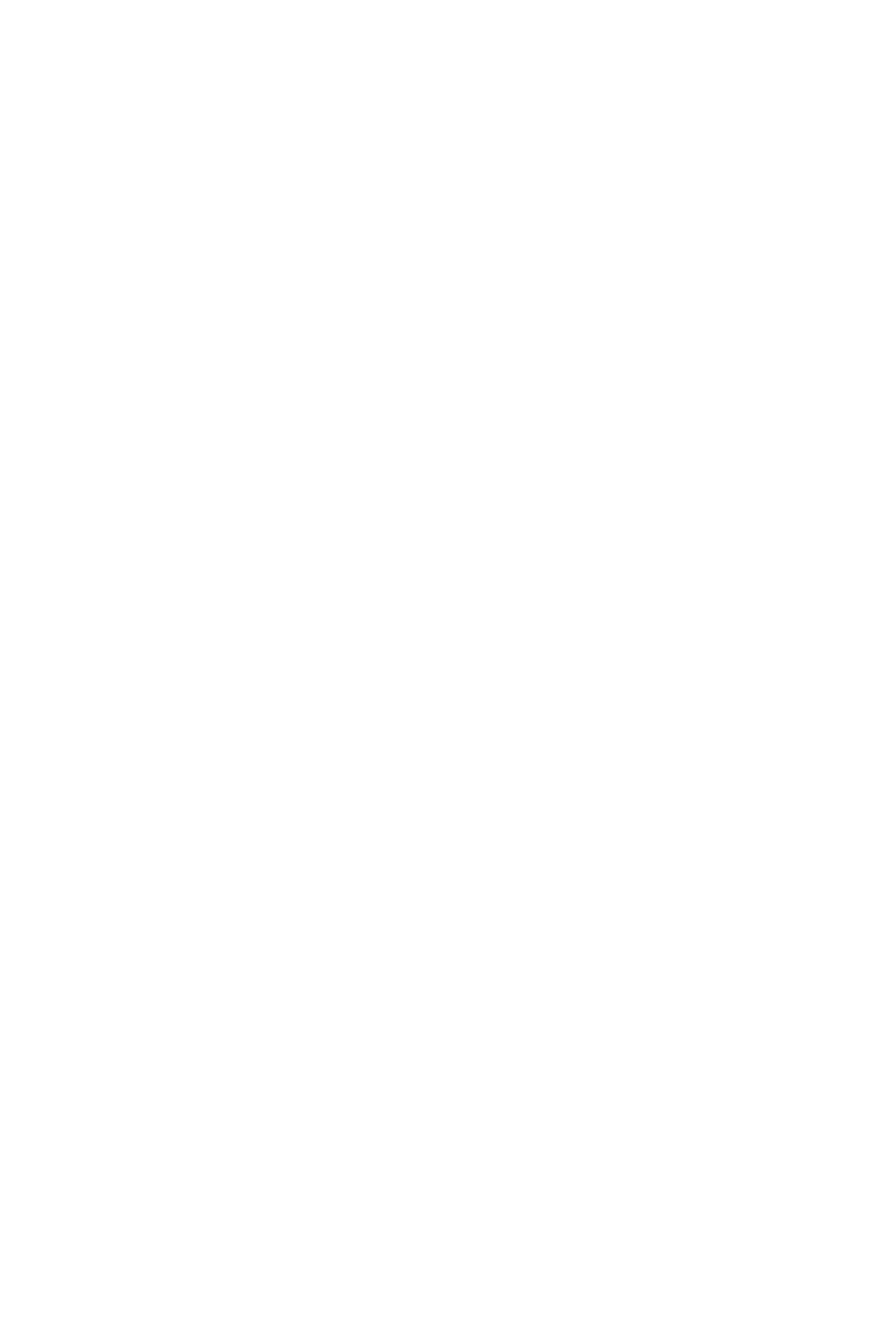
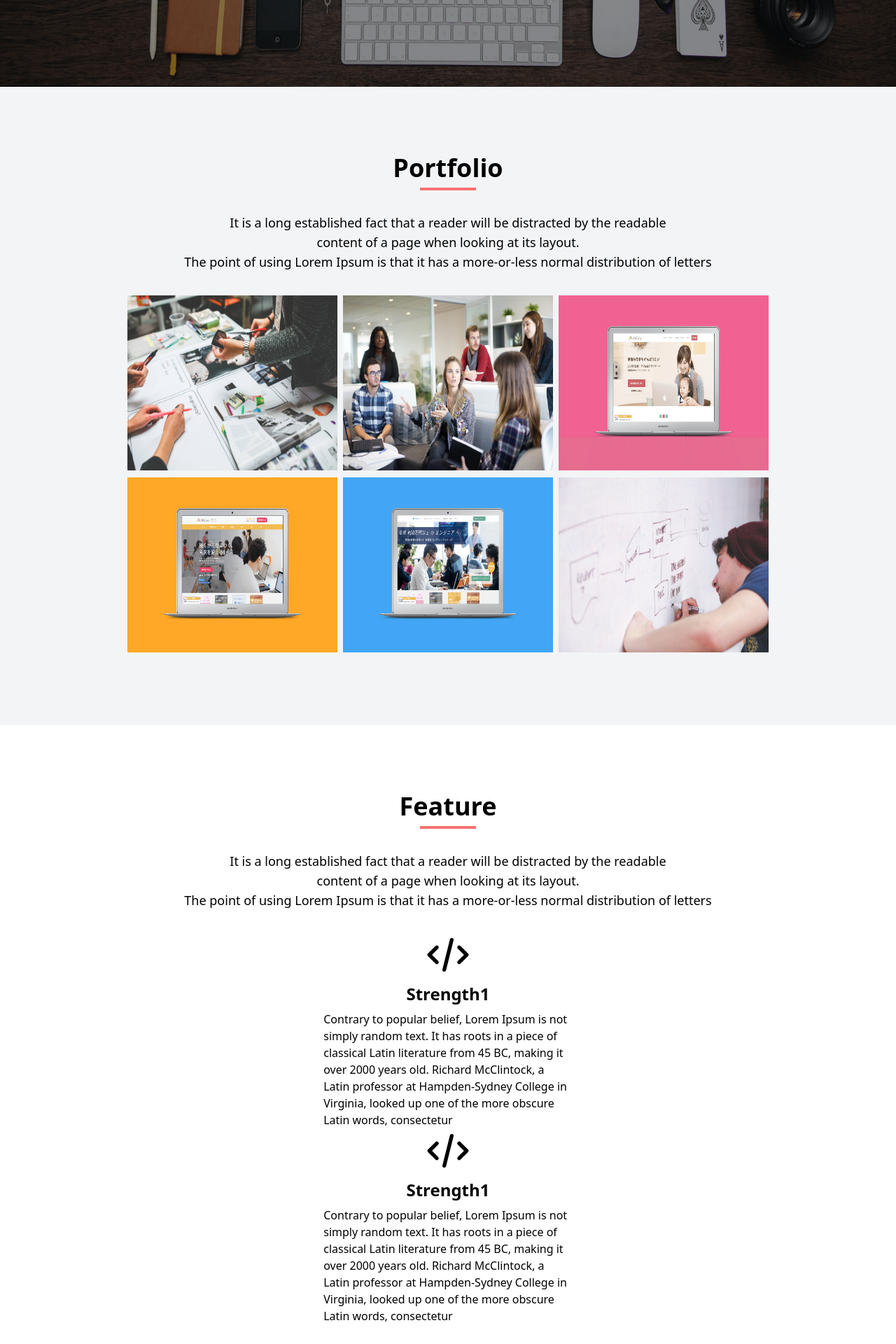
Before and after one commit to kotahorii/dmm-web-site, a Next.js app: page / in a window 1280 px wide. Shown: the part 740-2660 px from the top of the page at 70% size. Before the commit the page ends 800 px from the top, so only its background shows below. Built offline with nearby package versions, Linux system fonts and the light colour scheme.

Commit message:
portfolio created

```diff
--- a/package.json
+++ b/package.json
@@ -11,6 +11,7 @@
   "dependencies": {
     "@emotion/react": "^11",
     "@emotion/styled": "^11",
+    "@heroicons/react": "^1.0.5",
     "@reduxjs/toolkit": "^1.6.2",
     "@types/node-fetch": "^3.0.3",
     "axios": "^0.24.0",
--- a/pages/index.tsx
+++ b/pages/index.tsx
@@ -1,3 +1,120 @@
+import Image from 'next/image'
+import { CodeIcon } from '@heroicons/react/outline'
+
 export default function Home() {
-  return <div></div>
+  return (
+    <div className="flex flex-col w-screen min-h-screen">
+      <nav className="w-full h-16 bg-red-400 flex justify-center">
+        <div className="flex flex-row justify-between items-center w-8/12">
+          <Image src="/logo.png" alt="header logo" width={140} height={64} />
+          <div className="flex flex-row justify-between space-x-14 text-white text-lg items-center ">
+            <div className="cursor-pointer">Portfolio</div>
+            <div className="cursor-pointer">Feature</div>
+            <div className="cursor-pointer">Profile</div>
+            <div className="cursor-pointer">Contact</div>
+          </div>
+        </div>
+      </nav>
+      <div className="w-full h-screen relative">
+        <Image src="/mv.png" alt="main picture" layout="fill" />
+        <div className="absolute inset-64 text-white text-center space-y-5 ">
+          <p className="font-bold text-7xl">Lorem Ipsum</p>
+          <p className="text-xl">simply dummy text of the printing</p>
+        </div>
+      </div>
+      <div className="w-screen flex flex-col py-24 justify-center items-center bg-gray-100">
+        <div className="w-10/12 mx-auto flex flex-col items-center">
+          <p className="text-4xl font-semibold mb-2">Portfolio</p>
+          <div className=" h-1 w-20 bg-red-400 mb-8"></div>
+          <p className="text-center text-lg mb-8">
+            It is a long established fact that a reader will be distracted by
+            the readable
+            <br /> content of a page when looking at its layout.
+            <br /> The point of using Lorem Ipsum is that it has a more-or-less
+            normal distribution of letters
+          </p>
+          <div className="w-full flex flex-wrap justify-center">
+            <div className=" px-1 py-0.5">
+              <Image
+                src="/sketch.jpg"
+                alt="main picture"
+                width={300}
+                height={250}
+              />
+            </div>
+            <div className=" px-1 py-0.5">
+              <Image
+                src="/talk.jpg"
+                alt="main picture"
+                width={300}
+                height={250}
+              />
+            </div>
+            <div className=" px-1 py-0.5">
+              <Image
+                src="/webcamp-mother.png"
+                alt="main picture"
+                width={300}
+                height={250}
+              />
+            </div>
+            <div className=" px-1 py-0.5">
+              <Image
+                src="/webcamp.png"
+                alt="main picture"
+                width={300}
+                height={250}
+              />
+            </div>
+            <div className=" px-1 py-0.5">
+              <Image
+                src="/websuku.png"
+                alt="main picture"
+                width={300}
+                height={250}
+              />
+            </div>
+            <div className=" px-1 py-0.5">
+              <Image
+                src="/write.jpg"
+                alt="main picture"
+                width={300}
+                height={250}
+              />
+            </div>
+          </div>
+        </div>
+      </div>
+      <div className="w-screen flex flex-col py-24 justify-center items-center">
+        <div className="w-10/12 mx-auto flex flex-col items-center">
+          <p className="text-4xl font-semibold mb-2">Feature</p>
+          <div className=" h-1 w-20 bg-red-400 mb-8"></div>
+          <p className="text-center text-lg mb-8">
+            It is a long established fact that a reader will be distracted by
+            the readable
+            <br />
+            content of a page when looking at its layout.
+            <br />
+            The point of using Lorem Ipsum is that it has a more-or-less normal
+            distribution of letters
+            <br />
+          </p>
+          <div className="w-full flex space-x-2 justify-center">
+            <div className="flex flex-col items-center space-y-2 w-1/3">
+              <CodeIcon className="w-16 h-16" />
+              <p className="font-semibold text-2xl ">Strength1</p>
+              <p>Contrary to popular belief, Lorem Ipsum is not simply random text. It has roots in a piece of classical Latin literature from 45 BC, making it over 2000 years old. Richard McClintock, a Latin professor at Hampden-Sydney College in Virginia, looked up one of the more obscure Latin words, consectetur</p>
+            </div>
+          </div>
+          <div className="w-full flex space-x-2 justify-center">
+            <div className="flex flex-col items-center space-y-2 w-1/3">
+              <CodeIcon className="w-16 h-16" />
+              <p className="font-semibold text-2xl ">Strength1</p>
+              <p>Contrary to popular belief, Lorem Ipsum is not simply random text. It has roots in a piece of classical Latin literature from 45 BC, making it over 2000 years old. Richard McClintock, a Latin professor at Hampden-Sydney College in Virginia, looked up one of the more obscure Latin words, consectetur</p>
+            </div>
+          </div>
+        </div>
+      </div>
+    </div>
+  )
 }
```
Also changed, not shown: 1 other file (tests, documents, lock files or other folders).
